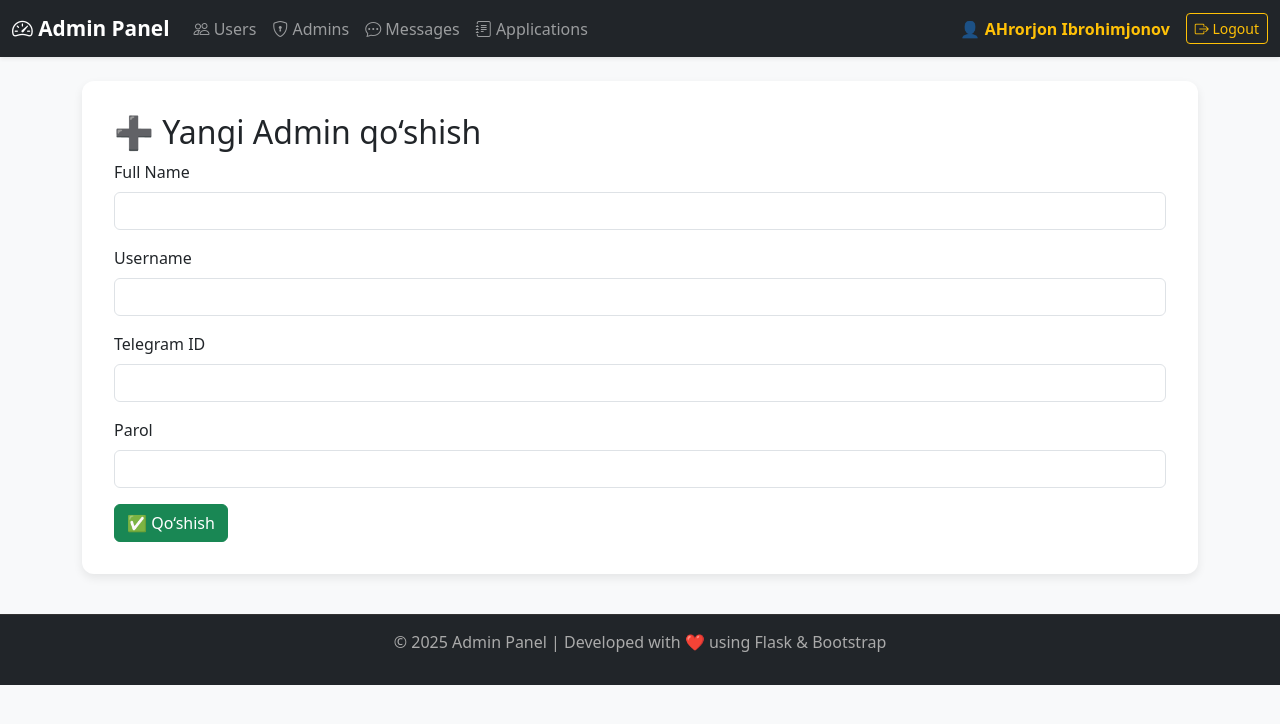
After one commit to axrorback/admin-panel-acharya-bot, a Flask app: page /admins/create in a window 1280 px wide. The commit adds this page. Shown: the top 724 px of the page. Run offline with Flask 3, Linux system fonts and the light colour scheme; a user stored in the database is signed in.

Commit message:
admin panel yangilandi

```diff
--- a/app.py
+++ b/app.py
@@ -101,7 +101,6 @@ def user_profile(user_id):
 
     return render_template("user_profile.html", user=user)
 
-
 # ========== ADMINS ==========
 @app.route("/admins")
 @login_required
@@ -110,6 +109,71 @@ def admins():
     admins = conn.execute("SELECT * FROM admins ORDER BY id DESC").fetchall()
     conn.close()
     return render_template("admins.html", admins=admins)
+
+
+@app.route("/admins/create", methods=["GET", "POST"])
+@login_required
+def create_admin():
+    if request.method == "POST":
+        full_name = request.form["full_name"]
+        username = request.form["username"]
+        telegram_id = request.form["telegram_id"]
+        password = request.form["password"]
+
+        conn = get_db_connection()
+        conn.execute("""
+            INSERT INTO admins (full_name, username, telegram_id, password_hash)
+            VALUES (?, ?, ?, ?)
+        """, (full_name, username, telegram_id, generate_password_hash(password)))
+        conn.commit()
+        conn.close()
+
+        flash("✅ Yangi admin qo‘shildi!")
+        return redirect(url_for("admins"))
+
+    return render_template("create_admin.html")
+
+
+@app.route("/admins/edit/<int:id>", methods=["GET", "POST"])
+@login_required
+def edit_admin(id):
+    conn = get_db_connection()
+    admin = conn.execute("SELECT * FROM admins WHERE id=?", (id,)).fetchone()
+
+    if not admin:
+        flash("❌ Admin topilmadi")
+        return redirect(url_for("admins"))
+
+    if request.method == "POST":
+        full_name = request.form["full_name"]
+        username = request.form["username"]
+        telegram_id = request.form["telegram_id"]
+
+        conn.execute("""
+            UPDATE admins SET full_name=?, username=?, telegram_id=? WHERE id=?
+        """, (full_name, username, telegram_id, id))
+        conn.commit()
+        conn.close()
+
+        flash("✏️ Admin yangilandi!")
+        return redirect(url_for("admins"))
+
+    conn.close()
+    return render_template("edit_admin.html", admin=admin)
+
+
+@app.route("/admins/delete/<int:id>", methods=["POST"])
+@login_required
+def delete_admin(id):
+    conn = get_db_connection()
+    conn.execute("DELETE FROM admins WHERE id=?", (id,))
+    conn.commit()
+    conn.close()
+
+    flash("🗑️ Admin o‘chirildi!")
+    return redirect(url_for("admins"))
+
+
 
 
 # ========== MESSAGES ==========
--- /dev/null
+++ b/templates/create_admin.html
@@ -0,0 +1,23 @@
+{% extends "base.html" %}
+{% block content %}
+<h2>➕ Yangi Admin qo‘shish</h2>
+<form method="post">
+  <div class="mb-3">
+    <label class="form-label">Full Name</label>
+    <input type="text" name="full_name" class="form-control" required>
+  </div>
+  <div class="mb-3">
+    <label class="form-label">Username</label>
+    <input type="text" name="username" class="form-control" required>
+  </div>
+  <div class="mb-3">
+    <label class="form-label">Telegram ID</label>
+    <input type="text" name="telegram_id" class="form-control" required>
+  </div>
+  <div class="mb-3">
+    <label class="form-label">Parol</label>
+    <input type="password" name="password" class="form-control" required>
+  </div>
+  <button type="submit" class="btn btn-success">✅ Qo‘shish</button>
+</form>
+{% endblock %}
```
Also changed, not shown: templates/admins.html (+10 -1 lines), templates/edit_admin.html (added, +19 -0 lines).
